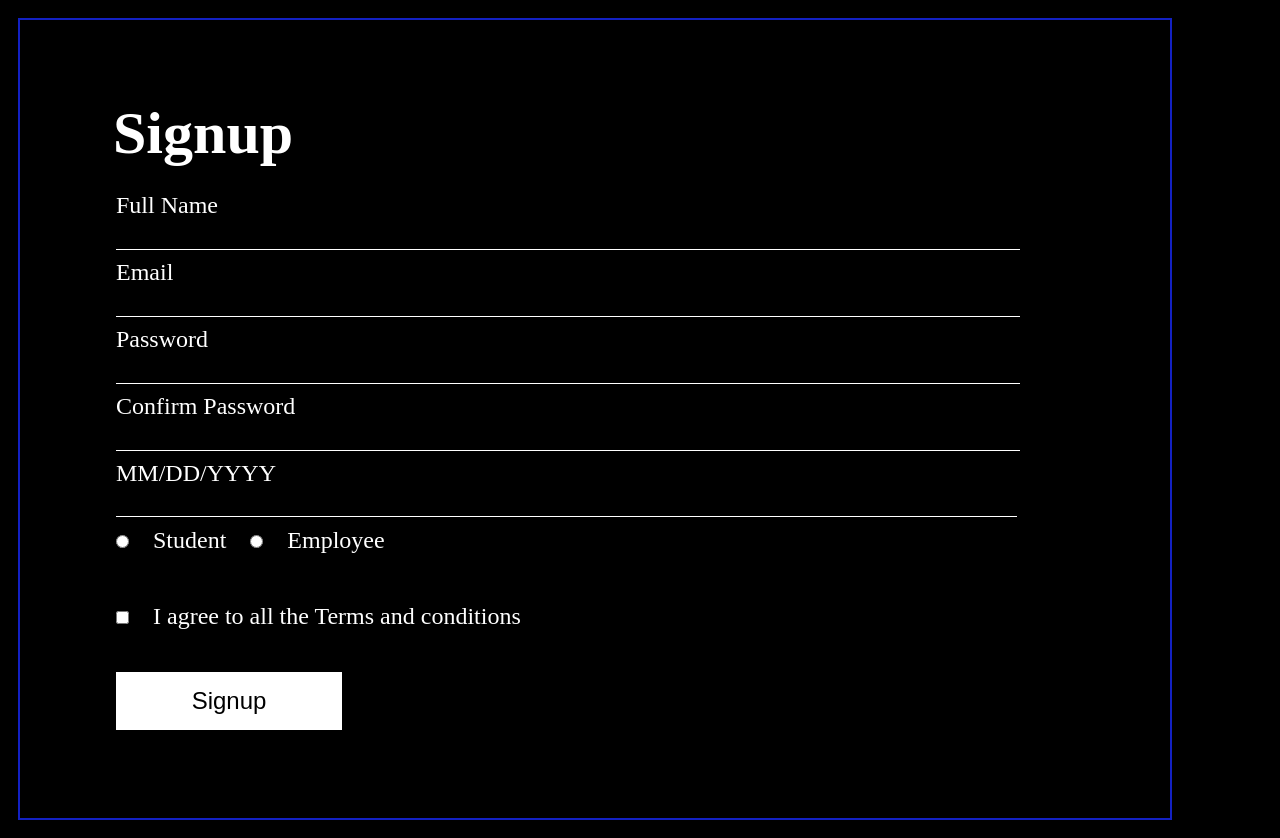
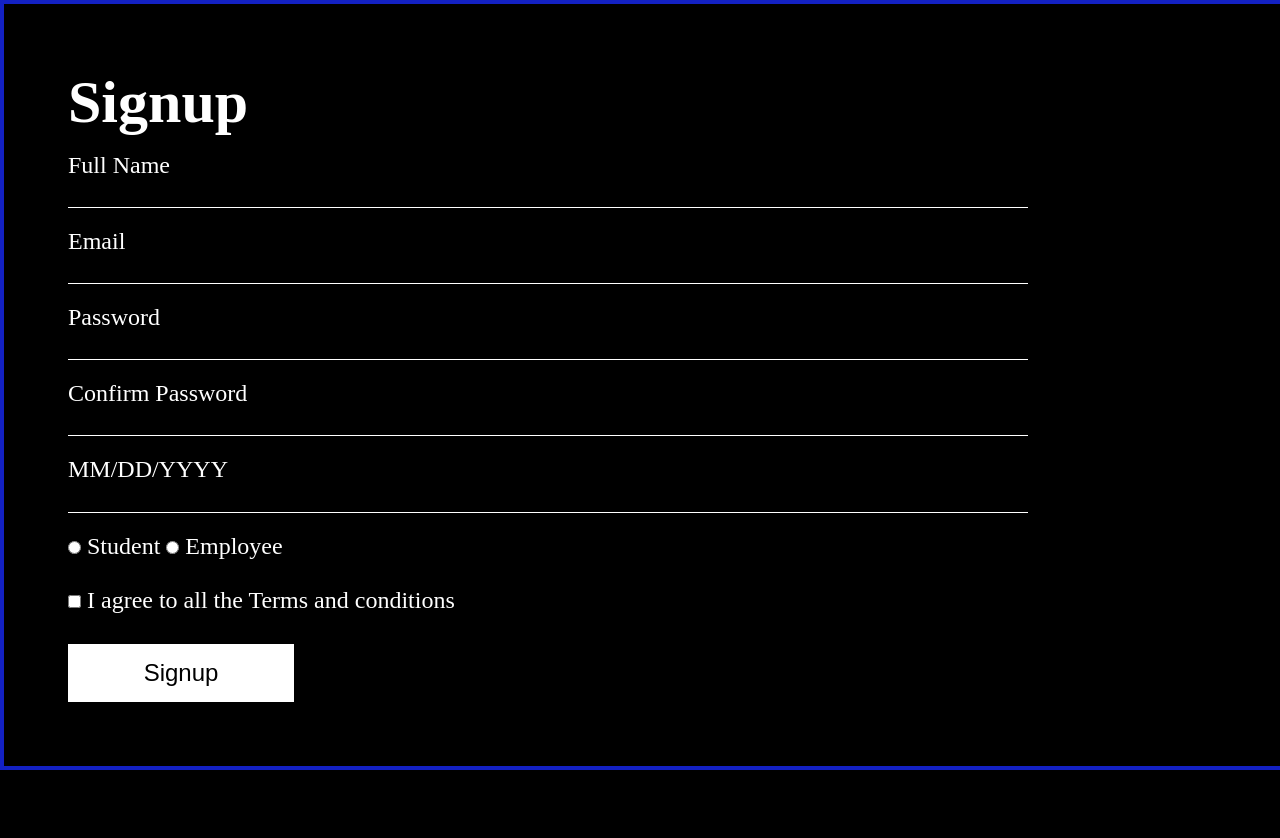
Before and after one commit to Razz700/signup, a plain HTML site: page index.html in a window 1280 px wide. After the commit the page ends 800 px from the top, so only its background shows below. Drawn offline with Linux system fonts and the light colour scheme.

Commit message:
Update signup.css

```diff
--- a/signup.css
+++ b/signup.css
@@ -1,19 +1,26 @@
 body{background-color: black;
 color:white;
-width:1020px;
-padding:70px;
-border:2px solid rgba(20, 35, 203, 0.963);
-padding-left:60px;}
-*{margin:9px;
+width:90vw;
+padding:5vw;
+border:4px solid rgba(20, 35, 203, 0.963);
+padding-left:;}
+*{margin:0px;
 text-align:left;
 font-size:24px;}
-h1{padding:0px 0px 15px 15px;
+h1{padding-bottom:15px;
 font-size:60px;}
+
 .form>input{border:none;
     background-color: black;
     border-bottom:1px solid white;
-    width:900px;
-    margin:0px 0px 0px 9px;
+    width:75vw;
+    margin:0px;
+    padding: 0px;
+
+}
+.form{
+    margin:0px;
+    padding-bottom:20px;
 }
 button{
 width:226px;
```
